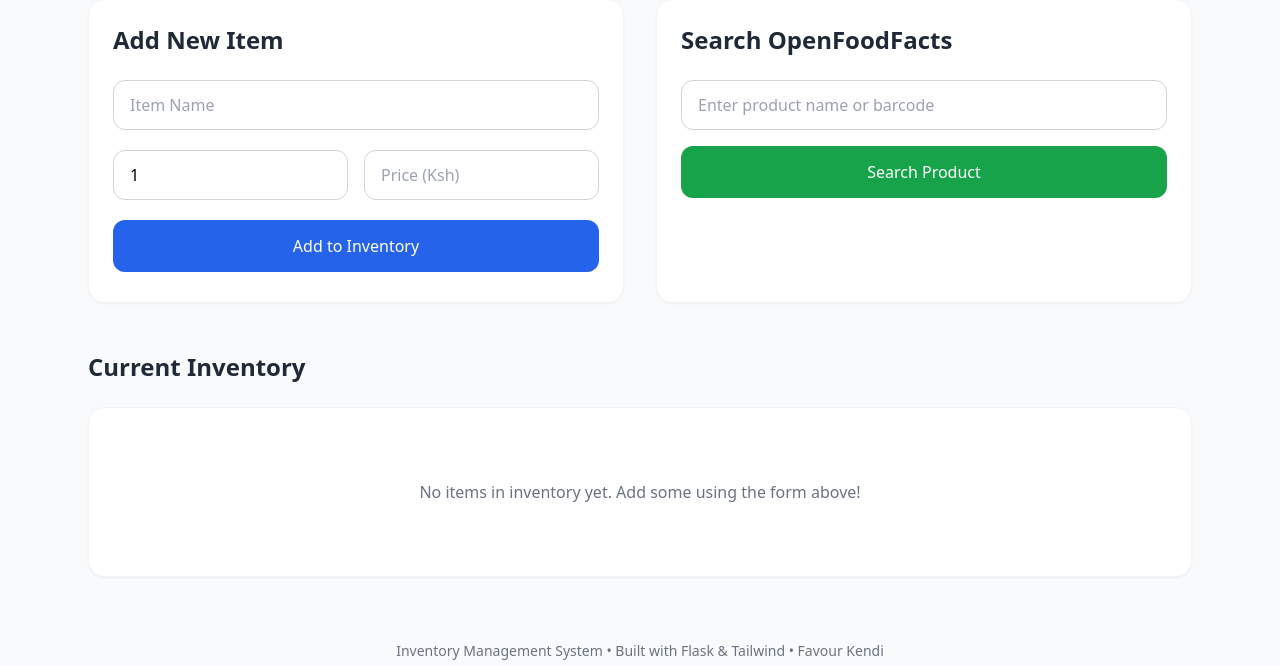
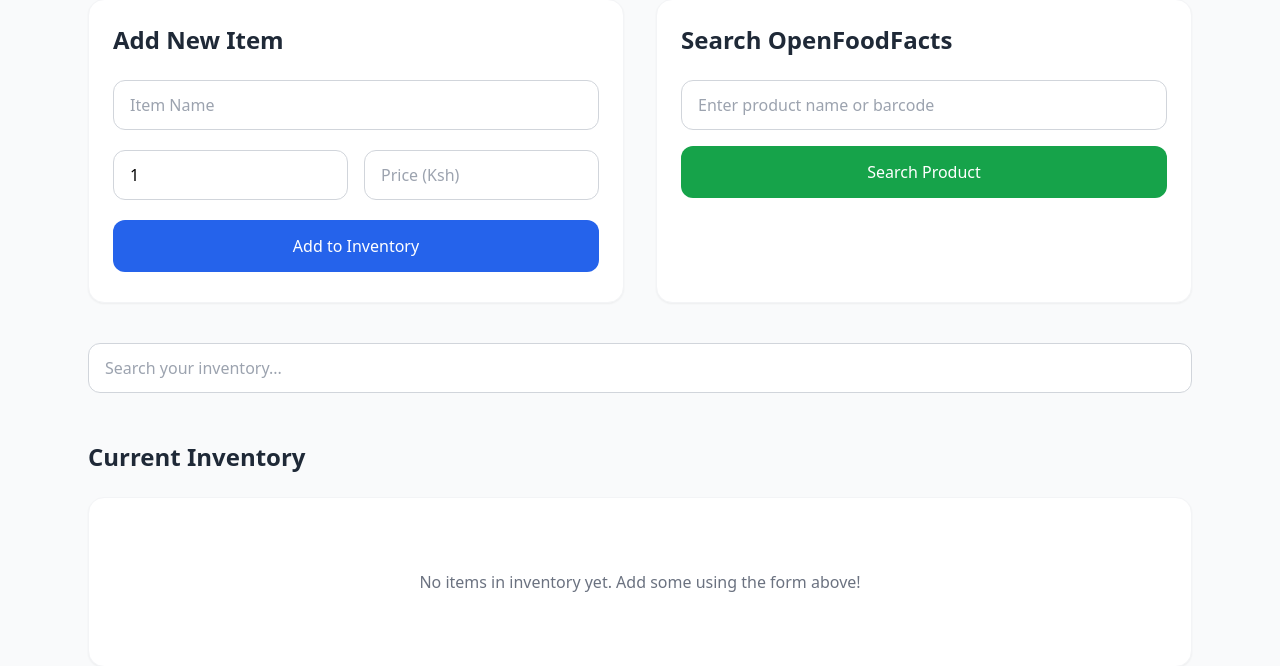
Before and after one commit to favourkendi-dev/inventory_project, a Flask app: page / in a window 1280 px wide. Shown: the part 232-898 px from the top of the page. Run offline with Flask 3, Linux system fonts and the light colour scheme; data that the repository does not hold is empty; some libraries are stand-ins or nearby versions.

Commit message:
Added  local inventory search input to User Interface

```diff
--- a/templates/index.html
+++ b/templates/index.html
@@ -11,7 +11,7 @@
 </head>
 <body class="bg-gray-50 min-h-screen">
     <div class="max-w-6xl mx-auto p-6">
-        <!-- My Dashboard Stats -->
+        <!-- Dashboard Stats -->
         <div class="grid grid-cols-3 gap-4 mb-8">
             <div class="bg-white p-4 rounded-xl shadow-sm border border-gray-100 text-center">
                 <p class="text-gray-500 text-sm">Total Items</p>
@@ -59,7 +59,7 @@
                 </form>
             </div>
 
-            <!--My  Search Card -->
+            <!-- Search Card -->
             <div class="bg-white p-6 rounded-2xl shadow-sm border border-gray-100">
                 <h2 class="text-2xl font-semibold mb-6 text-gray-800">Search OpenFoodFacts</h2>
                 <form id="searchForm" class="space-y-4">
@@ -74,7 +74,13 @@
             </div>
         </div>
 
-        <!--My  Inventory Section -->
+        <!-- Local Search -->
+        <div class="mt-10 mb-4">
+            <input type="text" id="localSearch" placeholder="Search your inventory..."
+                   class="w-full px-4 py-3 border border-gray-300 rounded-xl focus:outline-none focus:ring-2 focus:ring-purple-500">
+        </div>
+
+        <!-- Inventory Section -->
         <div class="mt-12">
             <h2 class="text-2xl font-semibold mb-6 text-gray-800">Current Inventory</h2>
             <div id="inventory-list" class="bg-white rounded-2xl shadow-sm border border-gray-100 p-6">
@@ -82,7 +88,7 @@
             </div>
         </div>
 
-        <!--  My Footer Section-->
+        <!--  My Footer -->
         <footer class="mt-16 text-center text-gray-500 text-sm">
             Inventory Management System • Built with Flask & Tailwind • Favour Kendi
         </footer>
```
